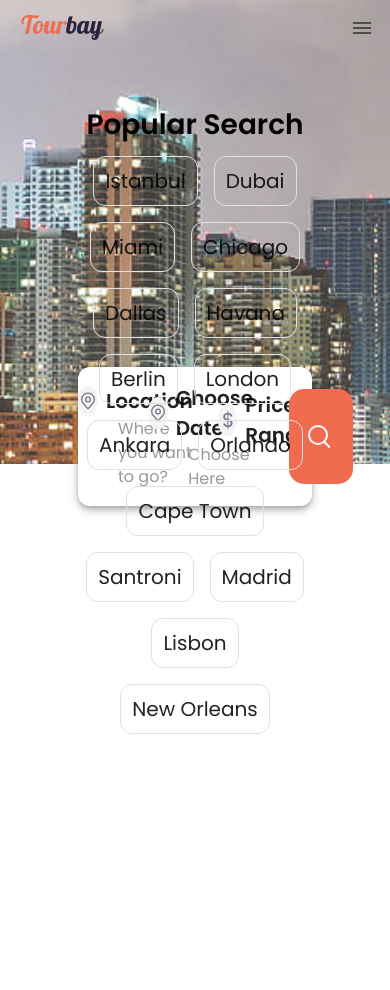
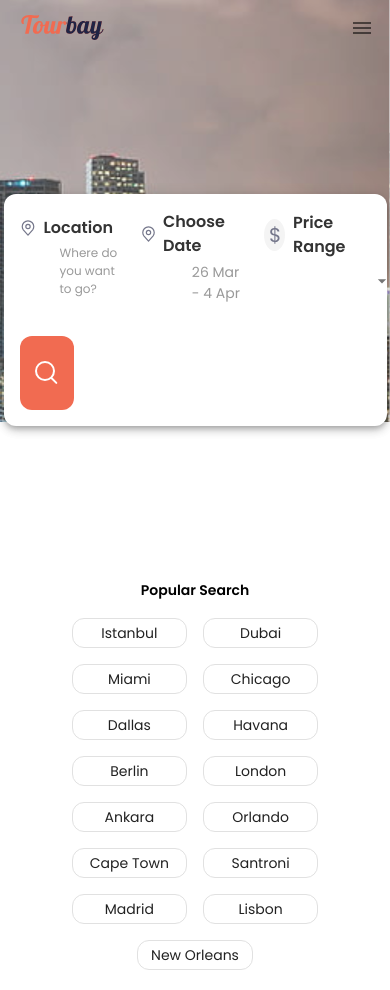
Before and after one commit to AyazAhmed5/tour-booking-system, a React (Create React App) app: page /explore-tour in a window 390 px wide. Before the commit the page ends 844 px from the top, so only its background shows below. Built offline with nearby package versions, Linux system fonts and the light colour scheme.

Commit message:
Explore page responsive ness

```diff
--- a/src/pages/ExploreTourPage/ExploreTour.css
+++ b/src/pages/ExploreTourPage/ExploreTour.css
@@ -1,65 +1,40 @@
+.outer-wrapperr {
+  background-image: url("../../assets/bgExploreTour.svg");
+  background-size: cover;
+  background-position: right;
+  background-repeat: no-repeat;
+  height: 50%;
+  width: 100%;
+  position: absolute;
+  top: 0;
+  z-index: -1;
+  display: flex;
+  justify-content: center;
+  align-items: center;
+}
 .explore-page-container {
   display: flex;
+  flex-direction: column; /* Stack the top and bottom sections */
+  justify-content: space-between; /* Push bottom-container to the bottom */
   align-items: center;
-  justify-content: center;
-  background-color: black;
-}
-
-.middle-container {
-  display: grid;
-  grid-template-columns: 30% 30% 30% 10%;
-  align-items: center;
-  justify-content: center;
-  width: 60%;
-  height: 139px;
-  position: absolute;
-  bottom: 40%;
-  border-radius: 12px !important;
-}
-
-.middle-container-text {
-  font-weight: 600 !important;
-  font-size: 20px !important;
-  line-height: 30px !important;
-  width: 100% !important;
-}
-.middle-secondary-text {
-  color: #999999;
-  margin-left: 40px !important;
-}
-
-.button-search {
-  width: 54px;
-  height: 95px;
-  border-radius: 15px !important;
-  background-color: #f16b51 !important;
-}
-.price-range {
-  display: flex;
-  flex-direction: row;
-}
-
-.bottom-container {
-  display: flex;
-  align-items: center;
-  flex-direction: column;
-  justify-content: center;
-  position: absolute;
-  bottom: 13%;
+  height: 80vh; /* Ensure the container spans the full viewport height */
+  position: relative;
 }
 
 .chip-design {
   border: 1px solid #e1e1e1 !important;
   border-radius: 12px !important;
-  min-height: 50px;
-  font-size: 20px !important;
+  min-height: 30px;
+  font-size: 20px;
 }
-.css-iwtkcv-MuiButtonBase-root-MuiMenuItem-root.Mui-selected {
-  background-color: #f16b5133 !important; /* Fully opaque orange */
+
+@media (max-width: 900px) {
+  .explore-page-container {
+    height: 90vh; /* Ensure the container spans the full viewport height */
+  }
 }
-.select-text {
-  font-weight: 400 !important;
-  color: #505050 !important;
-  font-size: 16px !important;
-  line-height: 24px !important;
+@media (max-width: 600px) {
+  .explore-page-container {
+    height: 110vh; /* Ensure the container spans the full viewport height */
+  }
 }
--- a/src/pages/ExploreTourPage/ExploreTourPage.tsx
+++ b/src/pages/ExploreTourPage/ExploreTourPage.tsx
@@ -2,6 +2,9 @@ import {
   Box,
   Button,
   Chip,
+  FormControl,
+  Grid,
+  InputLabel,
   MenuItem,
   Paper,
   Select,
@@ -21,6 +24,14 @@ const ExploreTourPage = () => {
   const handlePriceChange = (event: SelectChangeEvent<string>) => {
     setPriceRange(event.target.value);
   };
+  const priceRanges = [
+    { value: "50-200", label: "$50 - $200" },
+    { value: "200-400", label: "$200 - $400" },
+    { value: "400-600", label: "$400 - $600" },
+    { value: "600-800", label: "$600 - $800" },
+    { value: "800-1000", label: "$800 - $1000" },
+    { value: "1000+", label: "$1000 Above" },
+  ];
   const popularDestinations = [
     "Istanbul",
     "Dubai",
@@ -39,97 +50,126 @@ const ExploreTourPage = () => {
     "New Orleans",
   ];
   return (
+    <>
+      <div className="outer-wrapperr"></div>
       <Box className="explore-page-container">
+        <Paper
+          elevation={5}
+          className="middle-container"
+          sx={{
+            display: "flex",
+            flexWrap: { xs: "wrap", md: "nowrap" }, // Stack items on small screens
+            alignItems: "center",
+            justifyContent: "space-between",
+            gap: 2,
+            padding: { xs: 2, md: 3 },
+            width: { xs: "90%", sm: "60%", md: "50%" },
+            margin: "auto",
+            borderRadius: "12px",
+            zIndex: 2,
+          }}
+        >
+          {/* Location Section */}
           <Box
             sx={{
-          position: "absolute",
-          top: 0,
-          width: "100vw",
-          height: "55vh",
-          zIndex: -1,
-        }}
-      >
-        <img
-          src={bgImage}
-          alt="Explore Tour Background"
-          style={{
-            width: "100%",
-            height: "100%",
-            objectFit: "cover",
-          }}
-        />
-      </Box>
-      <Paper elevation={5} className="middle-container">
-        <Box
-          sx={{
-            margin: "auto",
+              display: "flex",
+              flexDirection: "column",
+              alignItems: "flex-start",
+              justifyContent: "center",
+              flex: 1,
+              paddingRight: { xs: 0, md: 2 },
+              borderRight: { xs: "none", md: "1px solid #E1E1E1" }, // Remove border on mobile
+              marginBottom: { xs: 2, md: 0 }, // Add space between rows on mobile
             }}
           >
             <Box
               sx={{
                 display: "flex",
                 alignItems: "center",
-              justifyContent: "center",
                 gap: 1,
               }}
             >
-            <div className="icon-outer-container">
               <img
                 src={locationIcon}
-                alt="Explore Tour Background"
-                style={{
-                  width: "14px",
-                  height: "18px",
+                alt="Location Icon"
+                style={{ width: "16px", height: "16px" }}
+              />
+              <Typography
+                sx={{
+                  fontWeight: 600,
+                  fontSize: "16px",
+                  color: "#333",
                 }}
-              />
-            </div>
-            <Typography className="middle-container-text ">Location</Typography>
-          </Box>
-          <Typography className="middle-secondary-text ">
-            Where you want to go?
+              >
+                Location
               </Typography>
             </Box>
-        <Box
+            <Typography
               sx={{
-            margin: "auto",
+                fontSize: "12px",
+                color: "#999",
+                marginTop: "4px",
+                marginLeft: "40px",
               }}
             >
+              Where do you want to go?
+            </Typography>
+          </Box>
+
+          {/* Date Section */}
           <Box
             sx={{
               display: "flex",
-              alignItems: "center",
+              flexDirection: "column",
+              alignItems: "flex-start",
               justifyContent: "center",
-              gap: 1,
+              flex: 1,
+              paddingRight: { xs: 0, md: 2 },
+              borderRight: { xs: "none", md: "1px solid #E1E1E1" },
+              marginBottom: { xs: 2, md: 0 },
             }}
           >
-            <div className="icon-outer-container">
+            <Box sx={{ display: "flex", alignItems: "center", gap: 1 }}>
               <img
-                src={locationIcon}
-                alt="Explore Tour Background"
-                style={{
-                  width: "14px",
-                  height: "18px",
+                src={locationIcon} // Replace with a date icon
+                alt="Date Icon"
+                style={{ width: "16px", height: "16px" }}
+              />
+              <Typography
+                sx={{
+                  fontWeight: 600,
+                  fontSize: "16px",
+                  color: "#333",
                 }}
-              />
-            </div>
-            <Typography className="middle-container-text ">
+              >
                 Choose Date
               </Typography>
             </Box>
-          <Typography className="middle-secondary-text ">
-            Choose Here
+            <Typography
+              sx={{
+                fontSize: "14px",
+                color: "#999",
+                marginTop: "4px",
+                marginLeft: "50px",
+              }}
+            >
+              26 Mar - 4 Apr
             </Typography>
           </Box>
+
           {/* Price Range Section */}
-        <Box sx={{ margin: "auto" }}>
+          {/* Price Range Section */}
           <Box
             sx={{
               display: "flex",
-              alignItems: "center",
+              flexDirection: "column",
+              alignItems: "flex-start",
               justifyContent: "center",
-              gap: 1,
+              flex: 1,
+              marginBottom: { xs: 2, md: 0 },
             }}
           >
+            <Box sx={{ display: "flex", alignItems: "center", gap: 1 }}>
               <div className="icon-outer-container">
                 <img
                   src={priceIcon}
@@ -137,100 +177,133 @@ const ExploreTourPage = () => {
                   style={{ width: "14px", height: "18px" }}
                 />
               </div>
-
-            <Typography className="middle-container-text">
+              <Typography
+                sx={{
+                  fontWeight: 600,
+                  fontSize: "16px",
+                  color: "#333",
+                }}
+              >
                 Price Range
               </Typography>
             </Box>
-
+            <FormControl
+              fullWidth
+              sx={{
+                borderRadius: "12px",
+                maxWidth: "300px",
+                paddingLeft: "30px",
+              }}
+            >
               <Select
+                labelId="demo-simple-select-label"
+                id="demo-simple-select"
                 value={priceRange}
                 onChange={handlePriceChange}
-            variant="outlined"
                 sx={{
-              width: "100%",
-              border: "none",
-              borderRadius: "12px",
-              textTransform: "none",
+                  paddingRight: "22px", // Control padding around the dropdown icon
                   "& .MuiSelect-select": {
-                padding: "5px 50px", // Adjust the padding to reduce the distance
+                    padding: "10px 12px", // Adjust inner content padding
+                    lineHeight: "1.5", // Ensure consistency with the label height
+                  },
+                  "& .MuiOutlinedInput-root": {
+                    paddingRight: "8px", // Adjust the space for the dropdown icon
                   },
                   "& .MuiOutlinedInput-notchedOutline": {
-                border: "none",
+                    border: "none", // Optional: Remove the border
                   },
-
-              "& .MuiMenuItem-root:hover": {
-                backgroundColor: "#F16B5133", // Hover effect for each MenuItem (dropdown option)
+                  "& .MuiSvgIcon-root": {
+                    fontSize: "20px", // Adjust the icon size
+                    right: "8px", // Ensure the icon is aligned to the right
                   },
                 }}
               >
-            <MenuItem value="">Choose Here</MenuItem>
-            <MenuItem className="select-text" value="50-200">
-              $50 - $200
+                {/* Placeholder MenuItem */}
+                {!priceRange && (
+                  <MenuItem disabled value="">
+                    Choose Here
                   </MenuItem>
-            <MenuItem className="select-text" value="200-400">
-              $200 - $400
+                )}
+                {priceRanges.map((range) => (
+                  <MenuItem key={range.value} value={range.value}>
+                    {range.label}
                   </MenuItem>
-            <MenuItem className="select-text" value="400-600">
-              $400 - $600
-            </MenuItem>
-            <MenuItem className="select-text" value="600-800">
-              $600 - $800
-            </MenuItem>
-            <MenuItem className="select-text" value="800-1000">
-              $800 - $1000
-            </MenuItem>
-            <MenuItem className="select-text" value="1000+">
-              $1000 Above
-            </MenuItem>
+                ))}
               </Select>
+            </FormControl>
           </Box>
 
+          {/* Search Button */}
           <Button
-          className="button-search"
-          startIcon={
+            sx={{
+              minWidth: "54px",
+              height: "74px",
+              backgroundColor: "#F16B51",
+              borderRadius: "12px",
+              display: "flex",
+              alignItems: "center",
+              justifyContent: "center",
+              "&:hover": {
+                backgroundColor: "#e95b45",
+              },
+            }}
+          >
             <img
               src={searchIcon}
-              alt="searchIcon"
-              style={{ width: 24, height: 24, paddingLeft: "10px" }}
+              alt="Search Icon"
+              style={{ width: "24px", height: "24px" }}
             />
-          }
-        />
+          </Button>
         </Paper>
-
-      <Box className="bottom-container">
+        <Box
+          className="bottom-container"
+          sx={{
+            display: "flex",
+            flexDirection: "column",
+            alignItems: "center",
+            justifyContent: "center",
+            padding: "20px",
+            gap: 2, // Space between children
+          }}
+        >
           <Typography
             sx={{
               fontWeight: 600,
-            fontSize: "28px",
-            lineHeight: "42px",
-            justifySelf: "center",
-            margin: "10px",
+              fontSize: { xs: "14px", sm: "16px", md: "20px" },
+              lineHeight: { xs: "24px", sm: "28px", md: "32px" },
+              textAlign: "center",
             }}
           >
             Popular Search
           </Typography>
-        <Stack
-          direction="row"
+
+          <Grid
+            container
             spacing={2}
-          useFlexGap
+            justifyContent="center"
             sx={{
-            flexWrap: "wrap",
-            justifyContent: "center",
-            width: "60%",
+              width: { xs: "75%", sm: "80%", md: "90%" }, // Responsive width
             }}
           >
             {popularDestinations.map((destination, index) => (
+              <Grid item xs={6} sm={4} md={2} key={index}>
+                {" "}
                 <Chip
-              key={index}
                   className="chip-design"
                   label={destination}
                   variant="outlined"
+                  sx={{
+                    width: "100%",
+                    fontSize: { xs: "14px", sm: "16px", md: "18px" }, // Responsive font size
+                    height: { xs: "15px", sm: "20px", md: "35px" }, // Responsive height
+                  }}
                 />
+              </Grid>
             ))}
-        </Stack>
+          </Grid>
         </Box>
       </Box>
+    </>
   );
 };
 export default ExploreTourPage;
```
Lines whose indentation alone changed are shown as unchanged.
